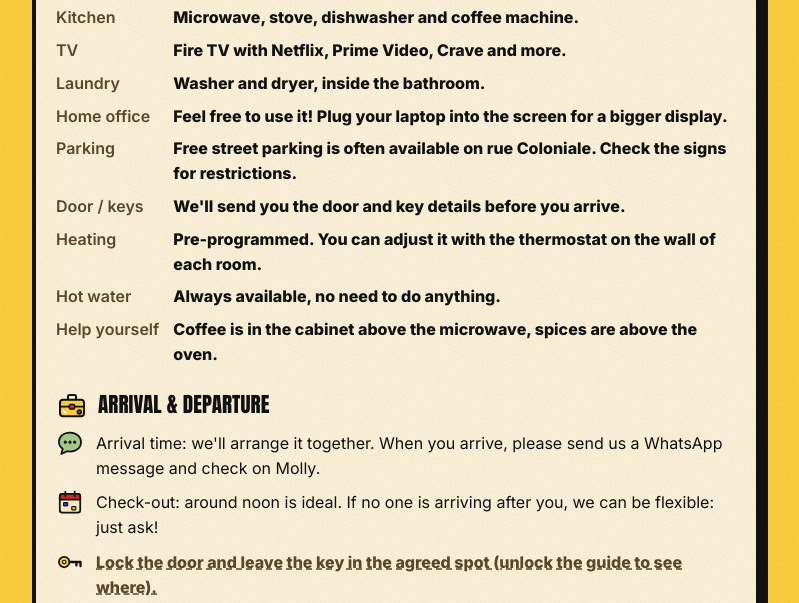
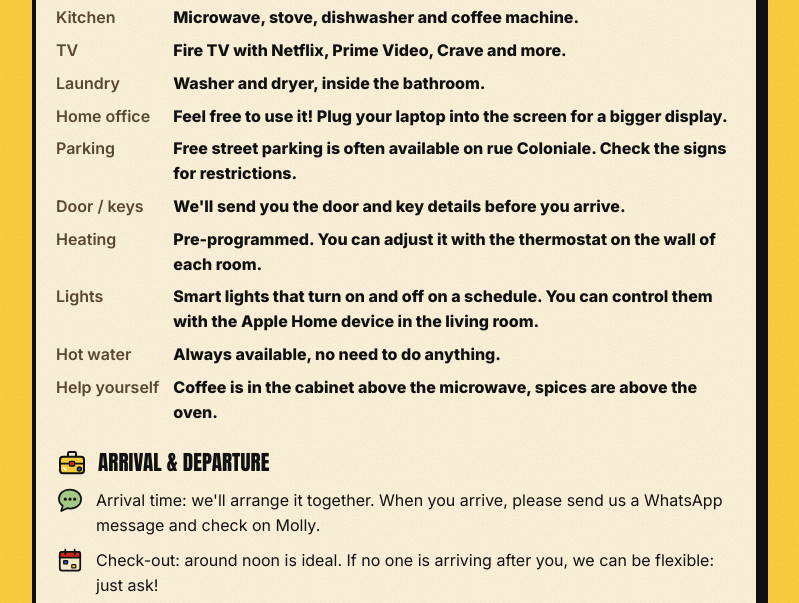
Before and after one commit to ismaellima/Home-guide, a plain HTML site: page index.html in a window 1280 px wide. Shown: the part 2776-3379 px from the top of the page, without its empty margins (244-1043 px from the left). Drawn offline with Linux system fonts and the light colour scheme; a web font is replaced by a local one.

Commit message:
Add smart lights and automatic plant lights
Co-Authored-By: Claude Opus 5.5 <noreply@anthropic.com>
Claude-Session: https://claude.ai/code/session_01UewqaQjcGKVqNQLMmjGHyz

```diff
--- a/index.html
+++ b/index.html
@@ -1317,6 +1317,7 @@ const HOME = {
       [{ en: "Parking", fr: "Stationnement" }, { en: "Free street parking is often available on rue Coloniale. Check the signs for restrictions.", fr: "Stationnement gratuit souvent disponible sur la rue Coloniale. Vérifiez les panneaux." }],
       [{ en: "Door / keys", fr: "Porte / clés" }, { en: "We'll send you the door and key details before you arrive.", fr: "On vous enverra les infos pour la porte et les clés avant votre arrivée." }],
       [{ en: "Heating", fr: "Chauffage" }, { en: "Pre-programmed. You can adjust it with the thermostat on the wall of each room.", fr: "Préprogrammé. Vous pouvez l'ajuster avec le thermostat au mur de chaque pièce." }],
+      [{ en: "Lights", fr: "Lumières" }, { en: "Smart lights that turn on and off on a schedule. You can control them with the Apple Home device in the living room.", fr: "Lumières intelligentes qui s'allument et s'éteignent selon un horaire. Vous pouvez les contrôler avec l'appareil Apple Maison du salon." }],
       [{ en: "Hot water", fr: "Eau chaude" }, { en: "Always available, no need to do anything.", fr: "Toujours disponible, rien à faire." }],
       [{ en: "Help yourself", fr: "Servez-vous" }, { en: "Coffee is in the cabinet above the microwave, spices are above the oven.", fr: "Le café est dans l'armoire au-dessus du micro-ondes, les épices au-dessus du four." }]
     ],
@@ -1383,8 +1384,8 @@ const HOME = {
 
   // Plants: a daily look (shown in Housekeeping)
   plantsTip: {
-    en: "Check the plants every day. If the soil is dry or the leaves are drooping, give them more water.",
-    fr: "Jetez un œil aux plantes chaque jour. Si la terre est sèche ou si les feuilles tombent, donnez-leur plus d'eau."
+    en: "Check the plants every day. If the soil is dry or the leaves are drooping, give them more water. Their grow lights turn on and off by themselves, so please leave them on their schedule.",
+    fr: "Jetez un œil aux plantes chaque jour. Si la terre est sèche ou si les feuilles tombent, donnez-leur plus d'eau. Leurs lampes de croissance s'allument et s'éteignent toutes seules : merci de garder leur horaire."
   },
 
   supplies: [
@@ -1419,7 +1420,7 @@ const HOME = {
       { en: "Sheets and towels: if you have time, wash, dry and put them back. Otherwise, put them in the laundry basket in the bedroom", fr: "Draps et serviettes : si vous avez le temps, lavez-les, séchez-les et rangez-les. Sinon, déposez-les dans le panier à linge de la chambre" },
       { en: "Your food is out of the fridge and the bins are emptied", fr: "Votre nourriture est sortie du frigo et les poubelles sont vidées" },
       { en: "Molly has dry food and fresh water, and her litter is scooped", fr: "Molly a des croquettes et de l'eau fraîche, et sa litière est ramassée" },
-      { en: "Windows closed and lights off", fr: "Fenêtres fermées et lumières éteintes" },
+      { en: "Windows closed and lights off (the plant lights stay on their schedule)", fr: "Fenêtres fermées et lumières éteintes (les lampes des plantes gardent leur horaire)" },
       "KEY"
     ]
   },
```
